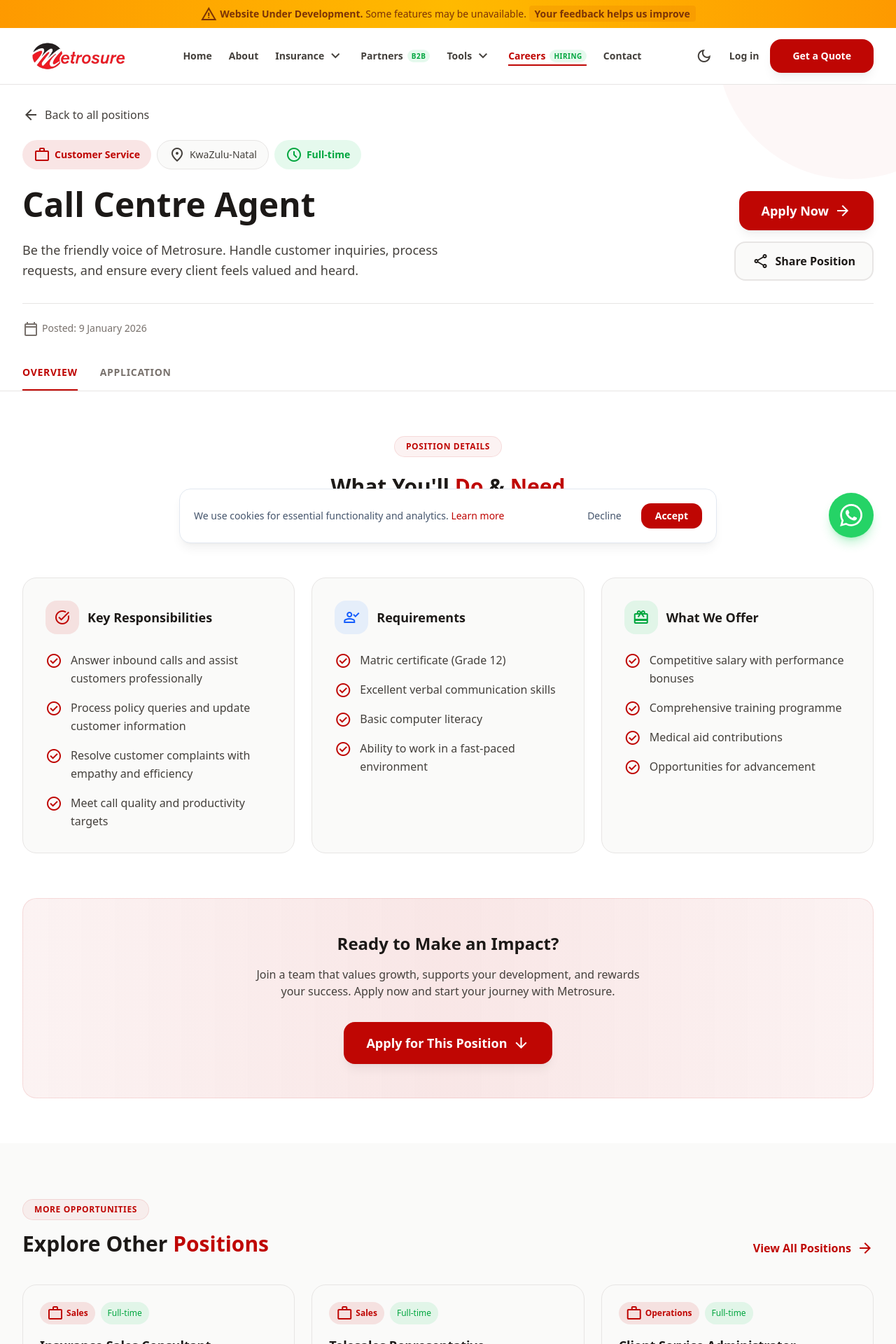
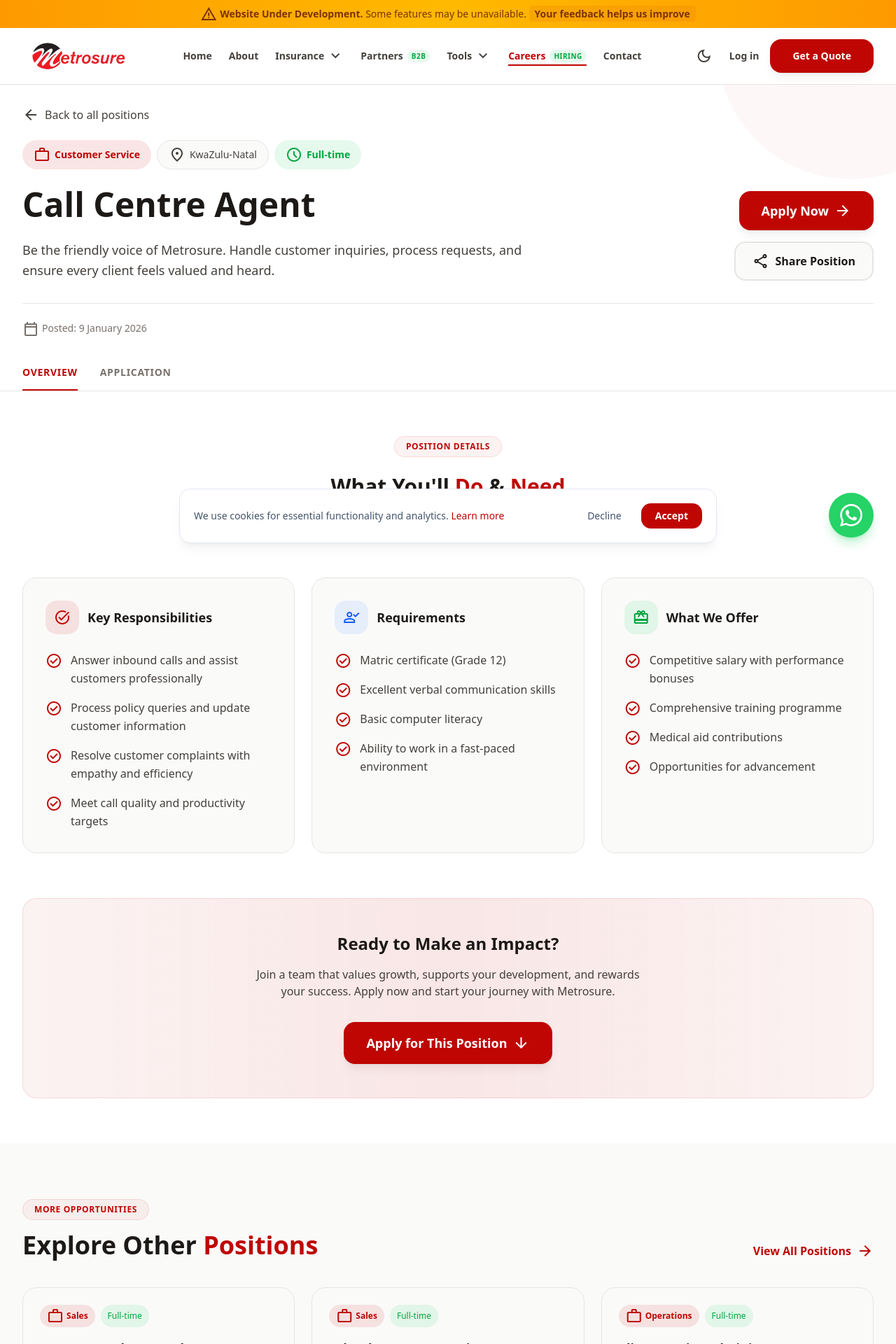
Before and after one commit to Makhunga/metrosure-website, a Next.js app in the folder metrosure-insurance/: page /careers/call-centre-agent in a window 1280 px wide. Shown: the top 1920 px of the page at 70% size. Built offline with nearby package versions, Linux system fonts and the light colour scheme; a web font is replaced by a local one.

Commit message:
fix(careers): improve job detail page layout
- Widen description paragraph on desktop (max-w-3xl) to better align
  with breadcrumb navigation
- Increase "Explore Other Positions" heading font size from
  text-2xl/text-3xl to text-3xl/text-4xl

```diff
--- a/metrosure-insurance/src/components/careers/JobDetailHero.tsx
+++ b/metrosure-insurance/src/components/careers/JobDetailHero.tsx
@@ -121,8 +121,8 @@ export default function JobDetailHero({ job }: JobDetailHeroProps) {
               {job.title}
             </h1>
 
-            {/* Description - reduced from text-xl to text-lg */}
-            <p className="text-base sm:text-lg text-[rgb(var(--color-text-body))] leading-relaxed max-w-2xl">
+            {/* Description - wider on desktop to align with breadcrumb */}
+            <p className="text-base sm:text-lg text-[rgb(var(--color-text-body))] leading-relaxed max-w-2xl lg:max-w-3xl">
               {job.description}
             </p>
           </div>
--- a/metrosure-insurance/src/components/careers/RelatedJobs.tsx
+++ b/metrosure-insurance/src/components/careers/RelatedJobs.tsx
@@ -101,7 +101,7 @@ export default function RelatedJobs({ currentJob }: RelatedJobsProps) {
               </span>
             </div>
 
-            <h2 className="text-2xl sm:text-3xl font-bold text-[rgb(var(--color-text-main))]">
+            <h2 className="text-3xl sm:text-4xl font-bold text-[rgb(var(--color-text-main))]">
               Explore Other <span className="text-primary">Positions</span>
             </h2>
           </div>
```
